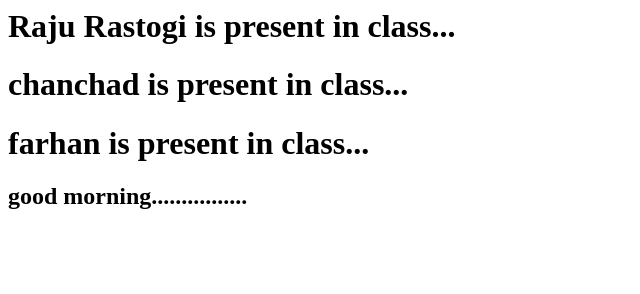
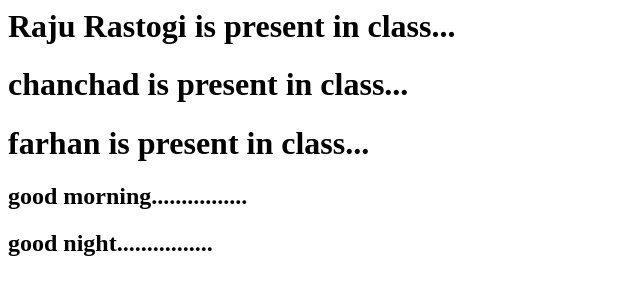
Before and after one commit to TechTrailblazeX/virus, a plain HTML site: page index.html in a window 1280 px wide. Shown: the whole page, without its empty margins (0-640 px from the left). Drawn offline with Linux system fonts and the light colour scheme.

Commit message:
night...

```diff
--- a/index.html
+++ b/index.html
@@ -2,3 +2,4 @@
 <h1>chanchad is present in class...</h1>
 <h1>farhan is present in class...</h1>
 <h2>good morning................</h2>
+<h2>good night................</h2>
```
